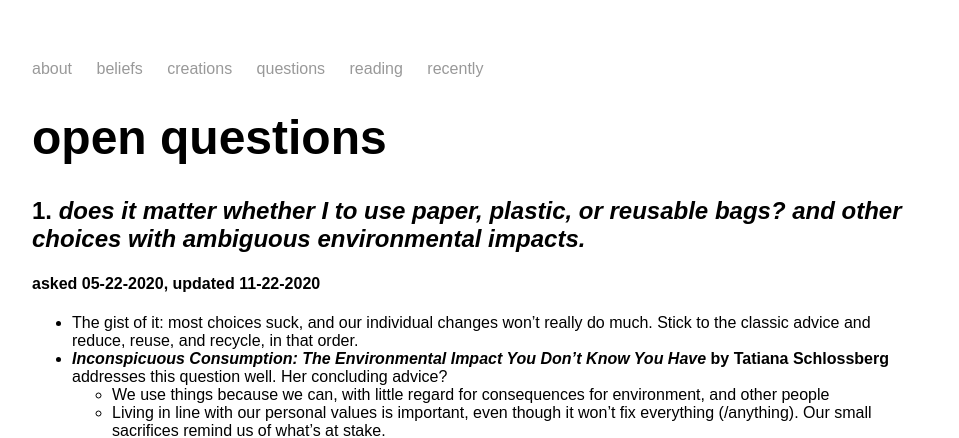
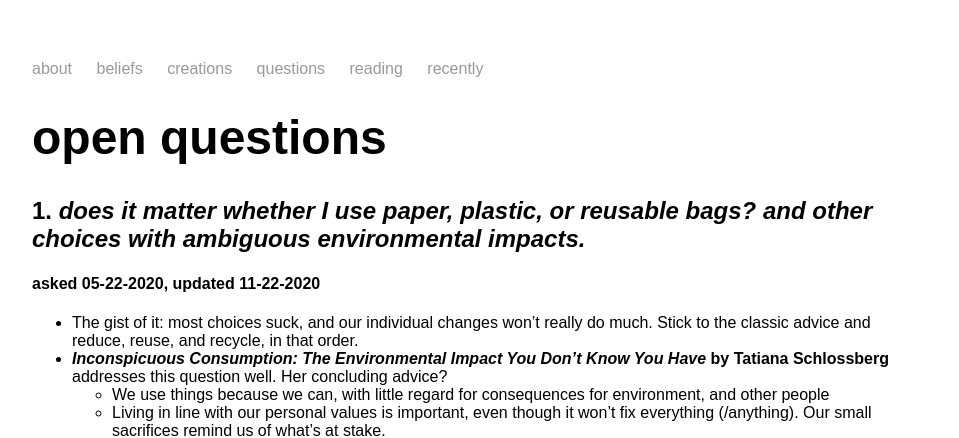
Before and after one commit to mayasheth/mayasheth.github.io, a Jekyll site: the page built from questions/index.md, in a window 1280 px wide. Shown: the top 438 px of the page, without its empty margins (160-1119 px from the left). Built offline with Jekyll 4.4.1, drawn with Linux system fonts in a browser that asks for light colours.

```diff
--- a/questions/index.md
+++ b/questions/index.md
@@ -6,7 +6,7 @@ title: open questions
 
 # open questions
 
-## 1. _does it matter whether I to use paper, plastic, or reusable bags? and other choices with ambiguous environmental impacts._
+## 1. _does it matter whether I use paper, plastic, or reusable bags? and other choices with ambiguous environmental impacts._
 #### asked 05-22-2020, updated 11-22-2020
 * The gist of it: most choices suck, and our individual changes won't really do much. Stick to the classic advice and reduce, reuse, and recycle, in that order.
 * **_Inconspicuous Consumption: The Environmental Impact You Don't Know You Have_ by Tatiana Schlossberg** addresses this question well. Her concluding advice?
```
